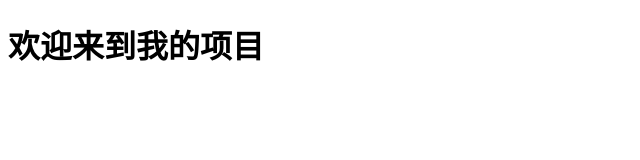
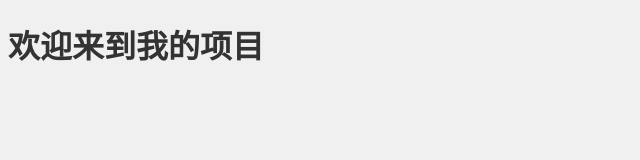
Before and after one commit to qq1244565982/guaji.com, a plain HTML site: page index.html in a window 1280 px wide. Shown: the whole page, without its empty margins (0-640 px from the left). Drawn offline with Linux system fonts and the light colour scheme.

Commit message:
Updated styles and scripts for the homepage

```diff
--- a/script.js
+++ b/script.js
@@ -0,0 +1 @@
+console.log("欢迎来到我的项目！");
--- a/styles.css
+++ b/styles.css
@@ -0,0 +1,5 @@
+body {
+    font-family: Arial, sans-serif;
+    background-color: #f0f0f0;
+    color: #333;
+}
```
Also changed, not shown: index.html (line endings or trailing spaces).
